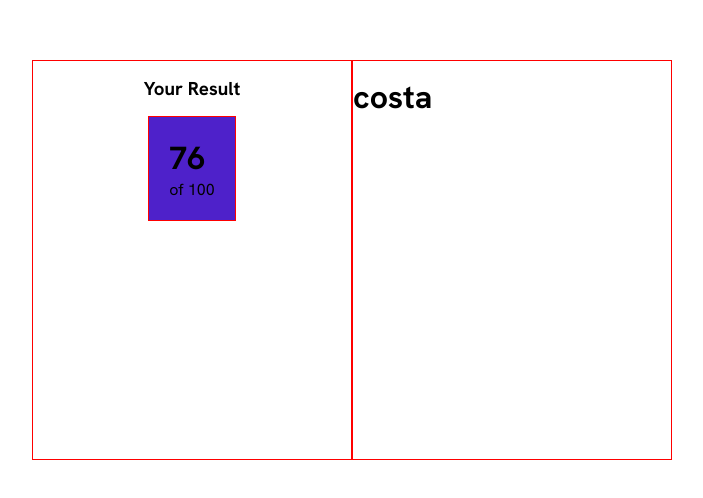
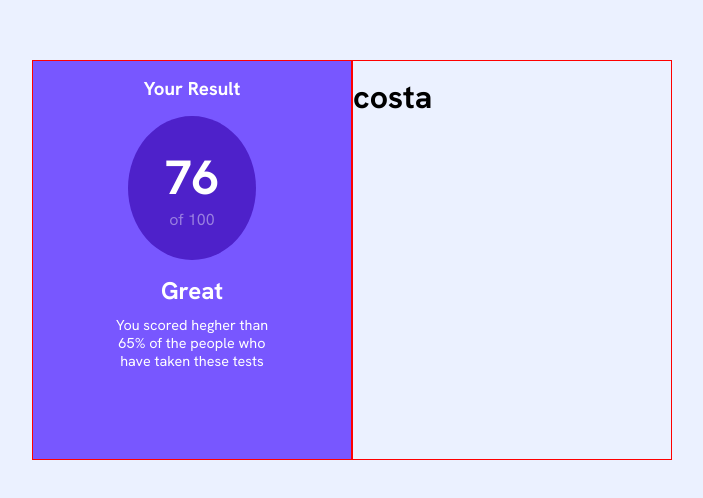
Before and after one commit to jean-devbr/Results_summary_component, a plain HTML site: page index.html in a window 1280 px wide. Shown: the part 140-638 px from the top of the page, without its empty margins (288-991 px from the left). Drawn offline with Linux system fonts and the light colour scheme.

Commit message:
primeira parte finalizado
falta apenas ajeita a cor

```diff
--- a/index.html
+++ b/index.html
@@ -12,8 +12,14 @@
         <div id="item1">
             <h3>Your Result</h3>
             <div id="resultado">
-                <h1>76</h1>
-                <p>of 100</p>
+                <h1 id="medida-resultado">76</h1>
+                <p id="porcetagem">of 100</p>
+            </div>
+            <div id="mensagem-final">
+                <h2>Great</h2>
+                <p id="frase-resultado">
+                    You scored hegher than 65% of the people who have taken these tests
+                </p>
             </div>
         </div>
         <div id="item2">
--- a/style.css
+++ b/style.css
@@ -9,6 +9,7 @@
 }
 body {
     font-family: 'Hanken Grotesk', sans-serif;
+    background: hsl(221, 100%, 96%);
 
 }
 main {
@@ -20,6 +21,7 @@ main {
 }
 main > div {
     border: 1px solid red;
+
     display: grid;
     grid-template-columns: 1fr 1fr;
     grid-template-areas:
@@ -29,17 +31,41 @@ main > div {
     padding-top: 15px;
 
 }
+
 #item1{grid-area: primeiro;}
 #item2{grid-area: segundo;}
 
 #item1 {
+    background: hsl(252, 100%, 67%);
     display: flex;
     flex-flow: column wrap;
     align-items: center;
     gap: 15px;
+    color: hsl(0, 0%, 100%);
 }
 #resultado {
-    border: 1px solid red;
-    padding: 20px;
+    width: 40%;
+    padding: 30px;
+    border-radius: 100%;
     background-color: hsla(256, 72%, 46%, 1);
+    text-align: center;
 }
+#medida-resultado {
+    font-size: 3em;
+}
+#porcetagem {
+    color: rgba(255, 255, 255, 0.425);
+}
+#mensagem-final {
+    display: flex;
+    flex-flow: column wrap;
+    align-items: center;
+    margin: 0;
+}
+#frase-resultado {
+
+    text-align: center;
+    padding: 10px 80px;
+    font-size: 0.9em;
+
+}
```
